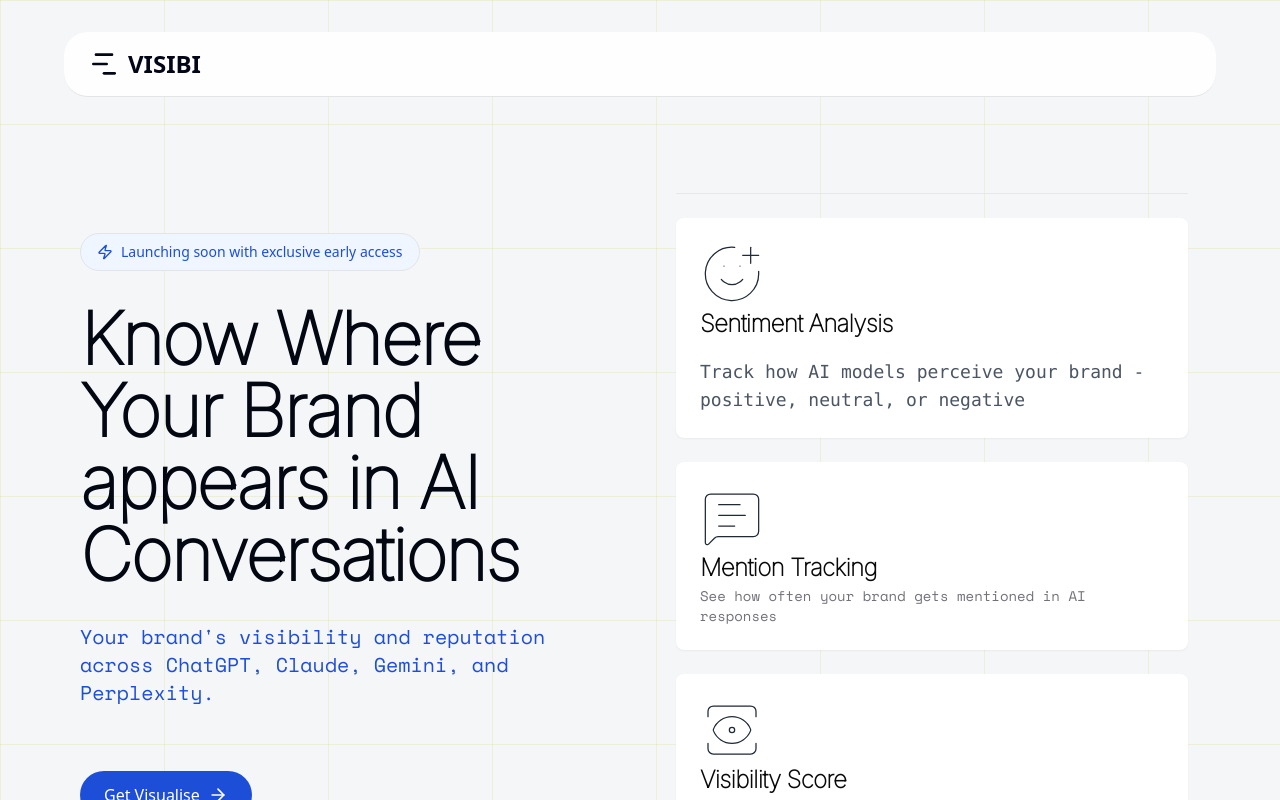
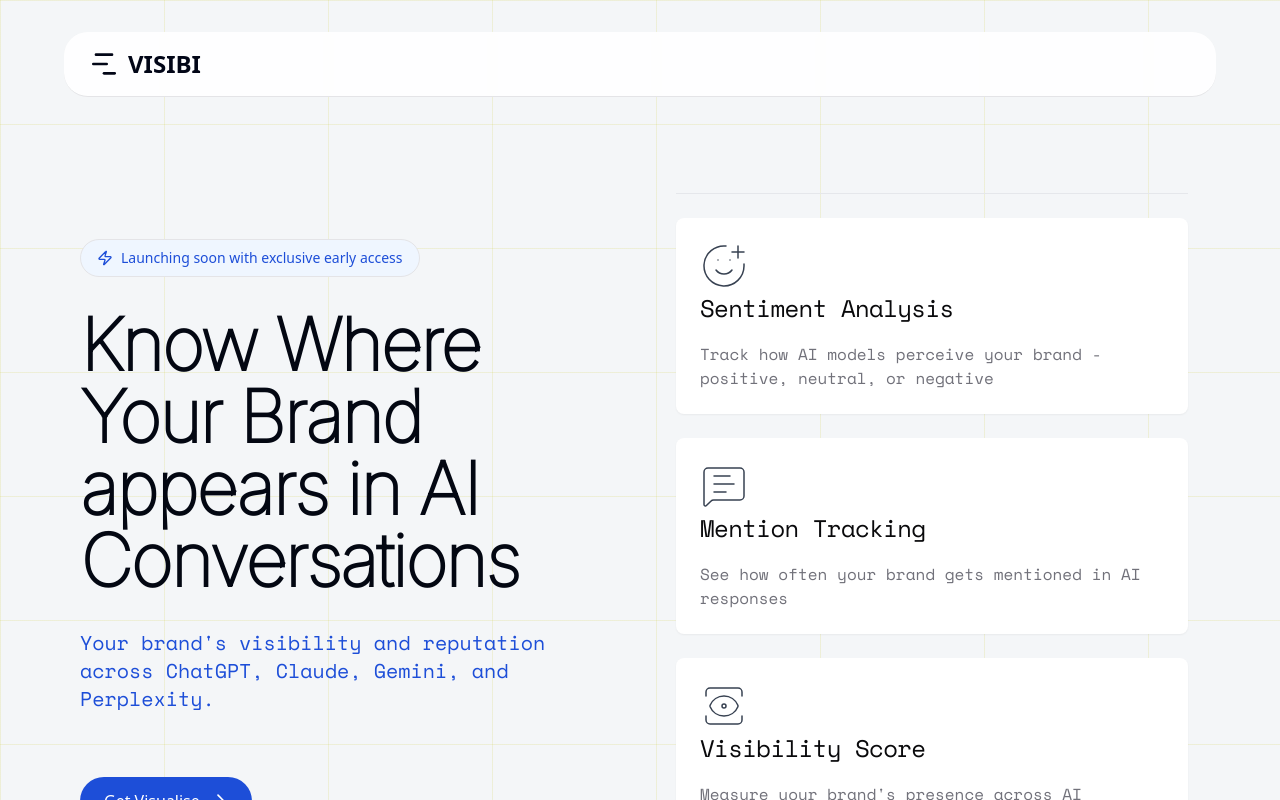
Before and after one commit to artrume-dev/govsb, a React (Vite) app in the folder frontend/: page / in a window 1280 px wide. Shown: the top 800 px of the page. Built offline with nearby package versions, Linux system fonts and the light colour scheme.

Commit message:
updated styles cards

```diff
--- a/frontend/index.html
+++ b/frontend/index.html
@@ -7,7 +7,7 @@
     <link rel="preconnect" href="https://fonts.googleapis.com">
     <link rel="preconnect" href="https://fonts.gstatic.com" crossorigin>
     <link href="https://fonts.googleapis.com/css2?family=Space+Mono:wght@400;700&family=Inter:wght@100&display=swap" rel="stylesheet">
-    <title>VISIBI - AI Brand Monitor</title>
+    <title>VISIBI - AI Brand Analysis</title>
   </head>
   <body>
     <div id="root"></div>
--- a/frontend/src/pages/ComingSoon.jsx
+++ b/frontend/src/pages/ComingSoon.jsx
@@ -176,9 +176,9 @@ export default function ComingSoon() {
             <div className="grid grid-cols-1 md:grid-cols-1 gap-6 mb-12 pt-6 border-t border-gray-200 dark:border-gray-800">
               <Card className="border-1 hover:border-blue-300 dark:hover:border-blue-700 transition-colors">
                 <CardHeader>
-                  <SmilePlus size={64} strokeWidth={1.25} absoluteStrokeWidth className=" text-gray-800" />
-                  <CardTitle className="font-inter pb-4">Sentiment Analysis</CardTitle>
-                  <CardDescription className="font-mono text-gray-600 text-lg">
+                  <SmilePlus size={48} strokeWidth={1.50} absoluteStrokeWidth className="text-gray-700" />
+                  <CardTitle className="font-space-mono pb-4 font-thin">Sentiment Analysis</CardTitle>
+                  <CardDescription className="font-space-mono text-md">
                     Track how AI models perceive your brand - positive, neutral, or negative
                   </CardDescription>
                 </CardHeader>
@@ -186,9 +186,9 @@ export default function ComingSoon() {
 
               <Card className="border-1 hover:border-purple-300 dark:hover:border-purple-700 transition-colors">
                 <CardHeader>
-                   <MessageSquareText size={64} strokeWidth={1.25} absoluteStrokeWidth className=" text-gray-800" />
-                  <CardTitle className="font-inter">Mention Tracking</CardTitle>
-                  <CardDescription className="font-space-mono">
+                   <MessageSquareText size={48} strokeWidth={1.50} absoluteStrokeWidth className="text-gray-700" />
+                  <CardTitle className="font-space-mono pb-4 font-thin">Mention Tracking</CardTitle>
+                  <CardDescription className="font-space-mono text-md">
                     See how often your brand gets mentioned in AI responses
                   </CardDescription>
                 </CardHeader>
@@ -196,9 +196,9 @@ export default function ComingSoon() {
 
               <Card className="border-1 hover:border-pink-300 dark:hover:border-pink-700 transition-colors">
                 <CardHeader>
-                  <View size={64} strokeWidth={1.25} absoluteStrokeWidth className=" text-gray-800" />
-                  <CardTitle className="font-inter">Visibility Score</CardTitle>
-                  <CardDescription className="font-space-mono">
+                  <View size={48} strokeWidth={1.50} absoluteStrokeWidth className="text-gray-700" />
+                  <CardTitle className="font-space-mono pb-4 font-thin">Visibility Score</CardTitle>
+                  <CardDescription className="font-space-mono text-md">
                     Measure your brand's presence across AI platforms
                   </CardDescription>
                 </CardHeader>
```
